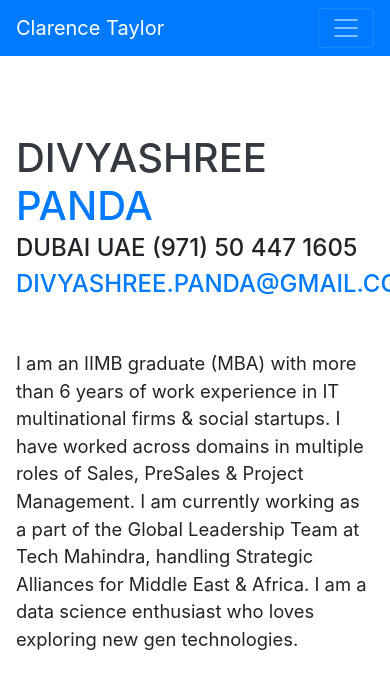
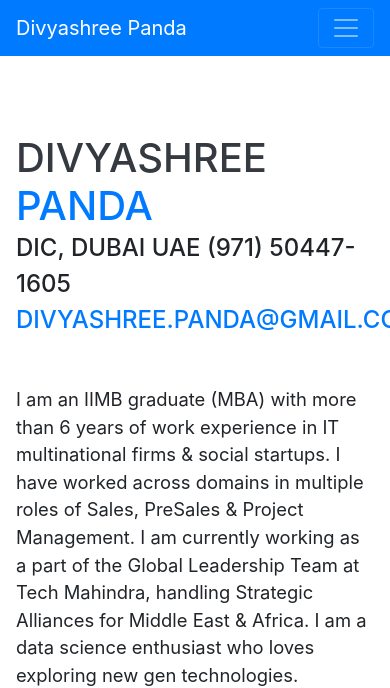
Before and after one commit to divyashree06/Portfolio, a website with bundled scripts: page index.html in a window 390 px wide. Shown: the top 688 px of the page. Built offline with nearby package versions, Linux system fonts and the light colour scheme; a web font is replaced by a local one.

Commit message:
Changed Address

```diff
--- a/index.html
+++ b/index.html
@@ -27,7 +27,7 @@
 
   <nav class="navbar navbar-expand-lg navbar-dark bg-primary fixed-top" id="sideNav">
     <a class="navbar-brand js-scroll-trigger" href="#page-top">
-      <span class="d-block d-lg-none">Clarence Taylor</span>
+      <span class="d-block d-lg-none">Divyashree Panda</span>
       <span class="d-none d-lg-block">
         <img class="img-fluid img-profile rounded-circle mx-auto mb-2" src="img/profile.jpg" alt="">
       </span>
@@ -66,7 +66,7 @@
         <h1 class="mb-0">Divyashree
           <span class="text-primary">Panda</span>
         </h1>
-        <div class="subheading mb-5">Dubai UAE (971) 50 447 1605
+        <div class="subheading mb-5">DIC, Dubai UAE (971) 50447-1605
           <a href="mailto:divyashree.panda@gmail.com">divyashree.panda@gmail.com</a>
         </div>
         <p class="lead mb-5">I am an IIMB graduate (MBA) with more than 6 years of work experience in IT multinational firms & social startups. I have worked across domains in multiple roles of Sales, PreSales & Project Management. I am currently working as a part of the Global Leadership Team at Tech Mahindra, handling Strategic Alliances for Middle East & Africa. I am a data science enthusiast who loves exploring new gen technologies.</p>
```
